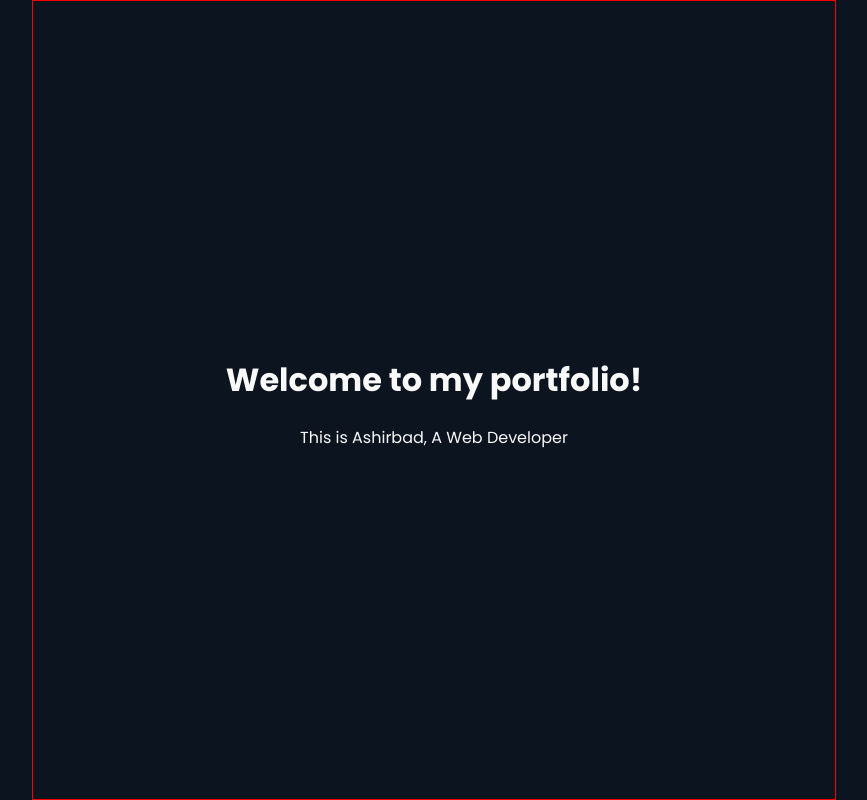
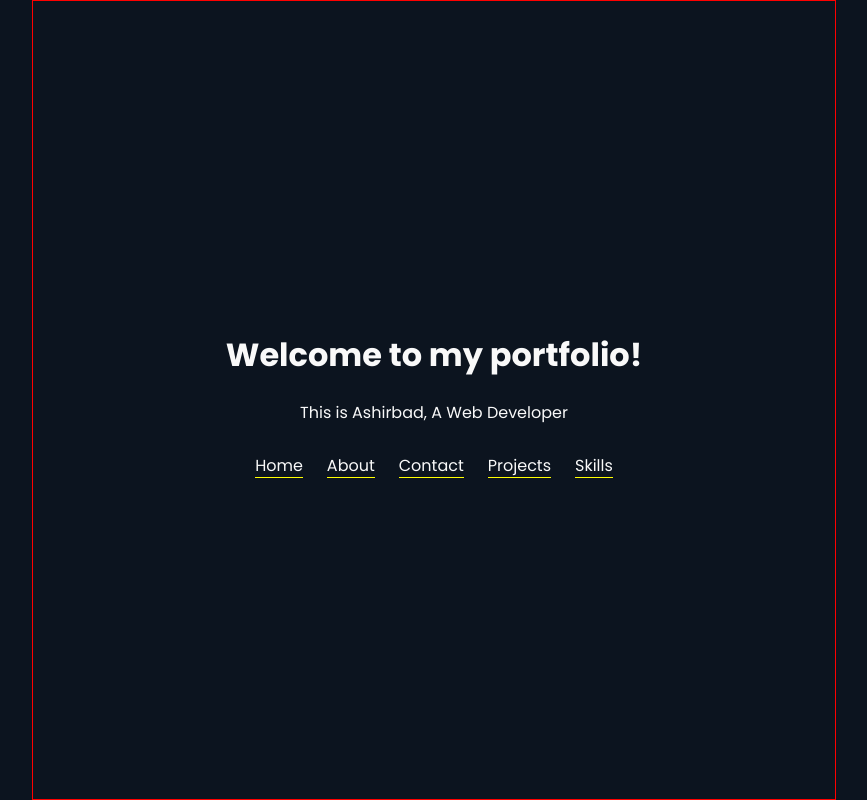
Before and after one commit to ashirbad29/ashirbad29.github.io, a React (Create React App) app: page / in a window 1280 px wide. Shown: the whole page, without its empty margins (206-1073 px from the left). Built offline with nearby package versions, Linux system fonts and the light colour scheme.

Commit message:
💄 styled nav bar

```diff
--- a/src/Components/Home/Home.js
+++ b/src/Components/Home/Home.js
@@ -1,4 +1,5 @@
 import React from 'react';
+import Nav from '../Nav/Nav';
 import './Home.css';
 
 const Home = () => {
@@ -8,6 +9,7 @@ const Home = () => {
 				<h1>Welcome to my portfolio!</h1>
 				<p>This is Ashirbad, A Web Developer</p>
 			</div>
+			<Nav />
 		</div>
 	);
 };
--- /dev/null
+++ b/src/Components/Nav/Nav.css
@@ -0,0 +1,28 @@
+nav > ul {
+	display: flex;
+	margin: 0;
+	padding: 0;
+	flex-direction: row;
+	align-items: center;
+	justify-content: center;
+	list-style: none;
+}
+
+.nav-links {
+	margin: 12px;
+}
+
+.nav-links > .link {
+	text-decoration: none;
+	color: #f9f9f9;
+	border-bottom: 1px solid yellow;
+}
+
+/* Animation */
+.nav-links > .link {
+	transition: all 0.1s ease;
+}
+
+.link:hover {
+	border-bottom: solid 2px orange;
+}
--- /dev/null
+++ b/src/Components/Nav/Nav.js
@@ -0,0 +1,38 @@
+import React from 'react';
+import { Link } from 'react-router-dom';
+import './Nav.css';
+const Nav = () => {
+	return (
+		<nav>
+			<ul>
+				<li className='nav-links'>
+					<Link className='link' to='/'>
+						Home
+					</Link>
+				</li>
+				<li className='nav-links'>
+					<Link className='link' to='/about'>
+						About
+					</Link>
+				</li>
+				<li className='nav-links'>
+					<Link className='link' to='/contact'>
+						Contact
+					</Link>
+				</li>
+				<li className='nav-links'>
+					<Link className='link' to='/projects'>
+						Projects
+					</Link>
+				</li>
+				<li className='nav-links'>
+					<Link className='link' to='/skills'>
+						Skills
+					</Link>
+				</li>
+			</ul>
+		</nav>
+	);
+};
+
+export default Nav;
```
